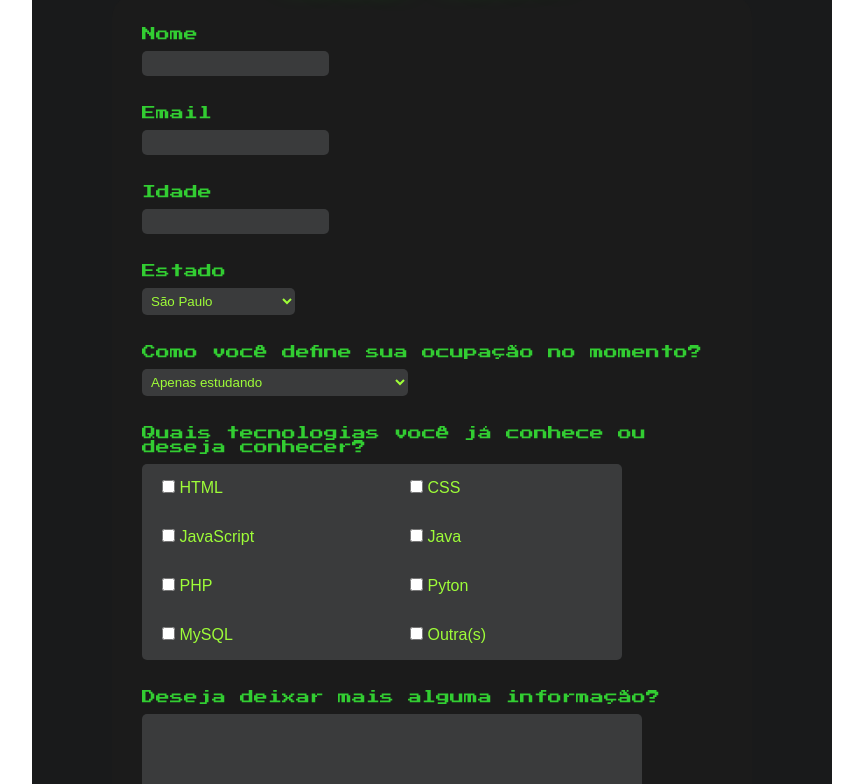
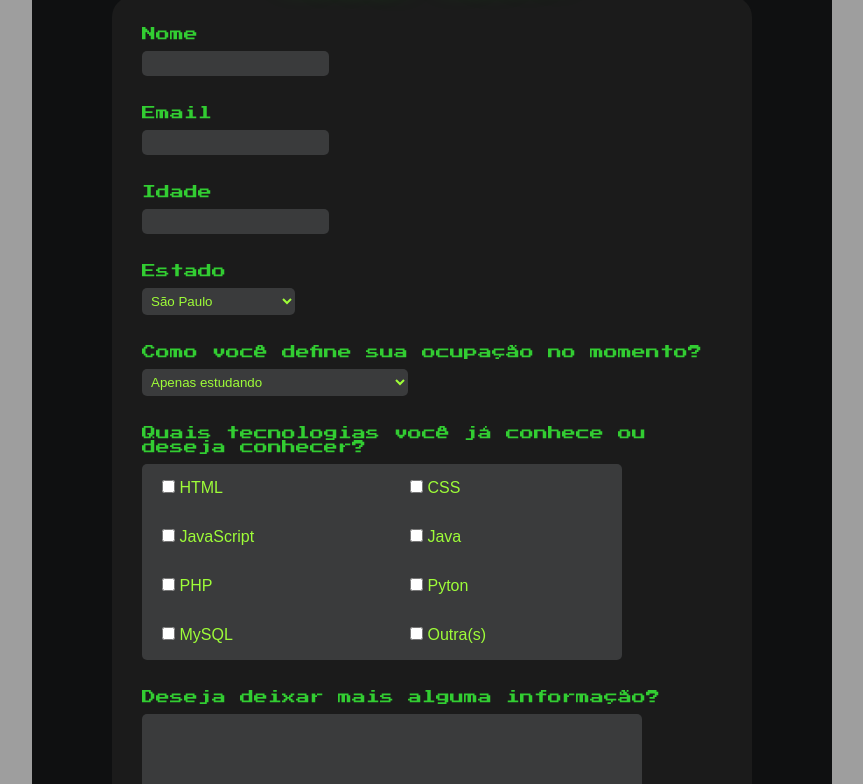
Before and after one commit to IsabelaBaseggio/Dev-Form, a plain HTML site: page index.html in a window 1280 px wide. Shown: the part 95-879 px from the top of the page, without its empty margins (208-1071 px from the left). Drawn offline with Linux system fonts and the light colour scheme; the site is published under a folder, as on GitHub Pages, so addresses that start at the root find nothing.

Commit message:
images ../relative

```diff
--- a/index.html
+++ b/index.html
@@ -6,7 +6,7 @@
     <meta http-equiv="X-UA-Compatible" content="IE=edge">
     <meta name="viewport" content="width=device-width, initial-scale=1.0">
     <link href="https://fonts.googleapis.com/css2?family=Press+Start+2P&display=swap" rel="stylesheet">
-    <link rel="icon" href="/images/icon.PNG" type="image/PNG">
+    <link rel="icon" href="../images/icon.PNG" type="image/PNG">
     <link rel="stylesheet" href="./style/index.css">
     <title>Dev Form</title>
 </head>
--- a/style/index.css
+++ b/style/index.css
@@ -4,7 +4,7 @@
 }
 
 body{
-    background-image: url("/images/code.jpg");
+    background-image: url("../images/code.jpg");
     background-size: cover;
     background-repeat: no-repeat;
     height: 100%;
```
